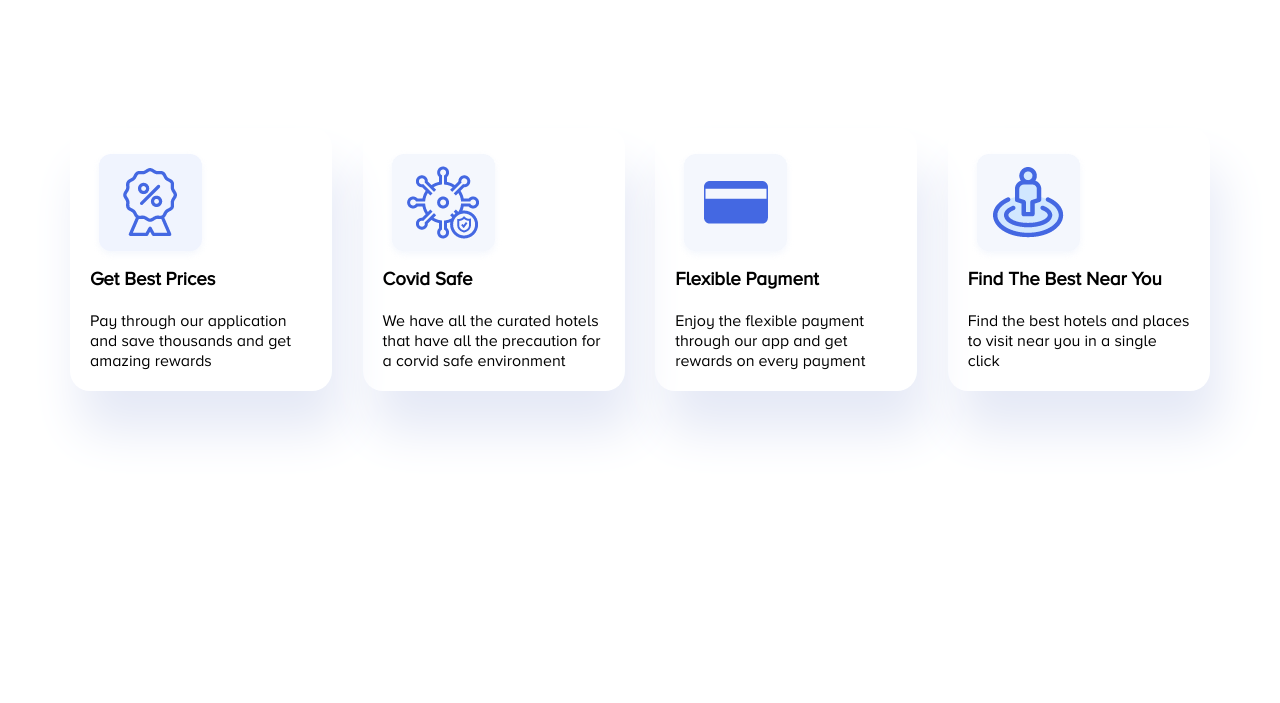
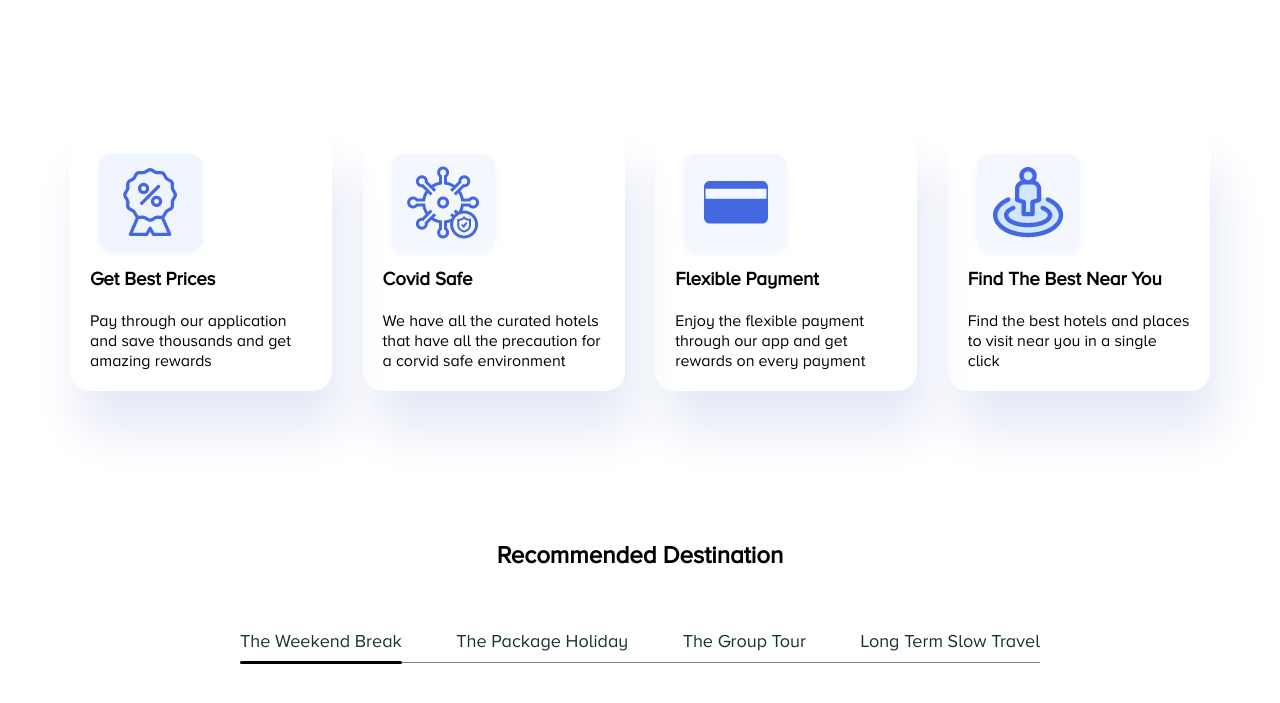
Before and after one commit to ruhulamin7/travelo-XD-to-HTML, a plain HTML site: page index.html in a window 1280 px wide. Shown: the part 822-1525 px from the top of the page. Before the commit the page ends 1363 px from the top, so only its background shows below. Drawn offline with Linux system fonts and the light colour scheme.

Commit message:
destination section done

```diff
--- a/index.html
+++ b/index.html
@@ -109,6 +109,21 @@
         </div>
     </section>
 
+    <!-- ==============
+    destination section
+    ================ -->
+    <section id="destination">
+        <div class="container inner_destination">
+            <h2>Recommended Destination</h2>
+            <ul>
+                <li>The Weekend Break</li>
+                <li>The Package Holiday</li>
+                <li>The Group Tour</li>
+                <li>Long Term Slow Travel</li>
+            </ul>
+        </div>
+    </section>
+
 </body>
 
 </html>
--- a/styles/responsive.css
+++ b/styles/responsive.css
@@ -30,6 +30,11 @@
     flex-basis: 48%;
     margin-bottom: 30px;
   }
+
+  .inner_destination ul li {
+    flex-basis: 48%;
+    margin-bottom: 50px;
+  }
 }
 
 @media screen and (max-width: 570px) {
@@ -48,4 +53,8 @@
   .feature_box {
     flex-basis: 100%;
   }
+  .inner_destination ul li {
+    flex-basis: 100%;
+    margin-bottom: 30px;
+  }
 }
--- a/styles/style.css
+++ b/styles/style.css
@@ -177,3 +177,43 @@ nav ul li a:hover {
 .feature_box p {
   margin-top: 20px;
 }
+/* =============
+ destination section
+ =================*/
+#destination {
+  margin-bottom: 150px;
+}
+.inner_destination {
+  text-align: center;
+}
+.inner_destination h2 {
+  margin-bottom: 50px;
+}
+.inner_destination ul {
+  display: flex;
+  justify-content: space-between;
+  border-bottom: 1px solid gray;
+  position: relative;
+  max-width: 800px;
+  margin: 0 auto;
+  padding: 10px 0;
+  flex-wrap: wrap;
+  color: #163235;
+  font-size: 18px;
+}
+
+.inner_destination ul li {
+  list-style: none;
+
+  position: relative;
+}
+.inner_destination ul li:first-child::after {
+  content: "";
+  height: 3px;
+  width: 100%;
+  background-color: #000;
+  position: absolute;
+  left: 0;
+  bottom: -12px;
+  border-radius: 5px;
+}
```
